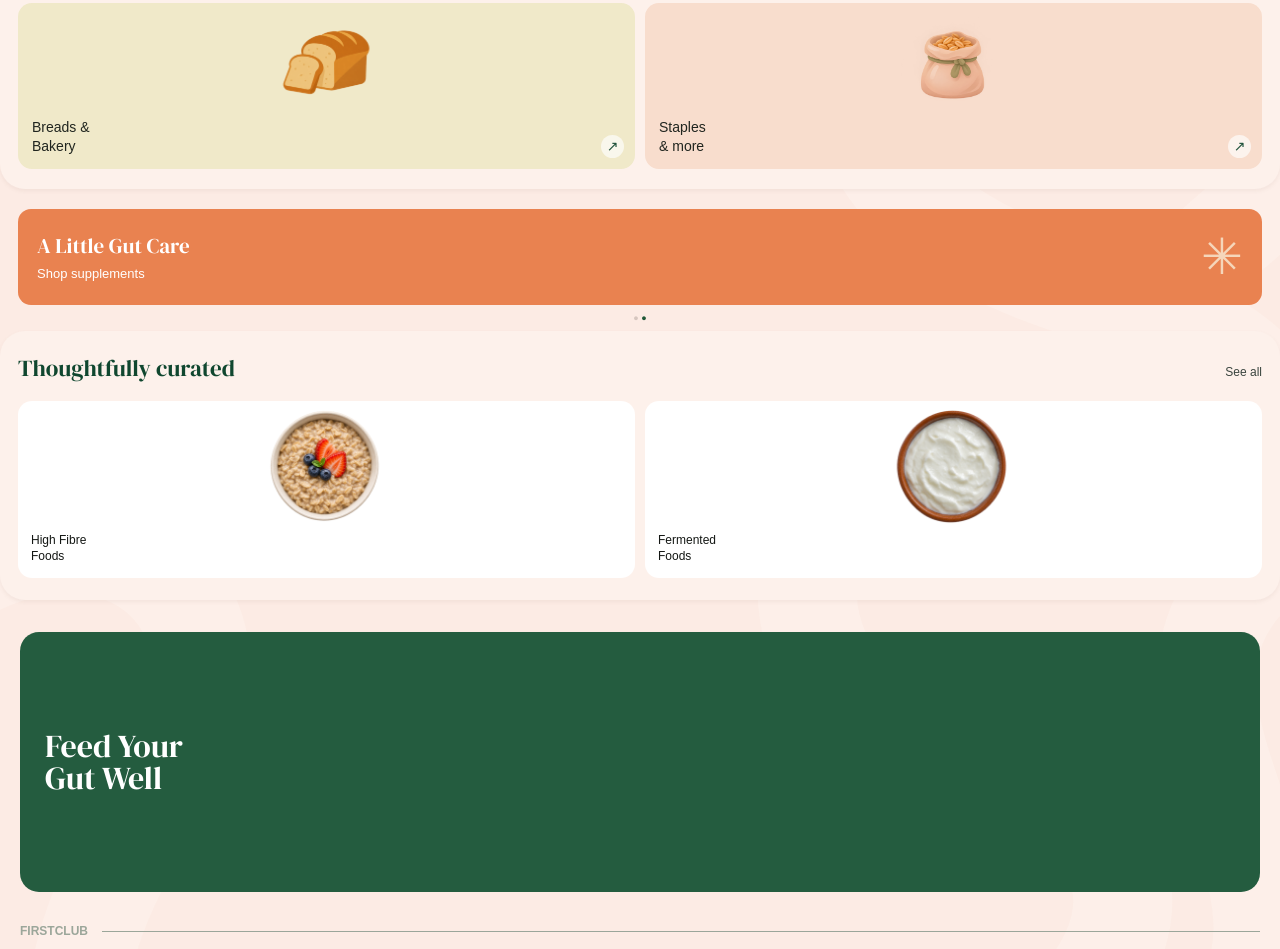
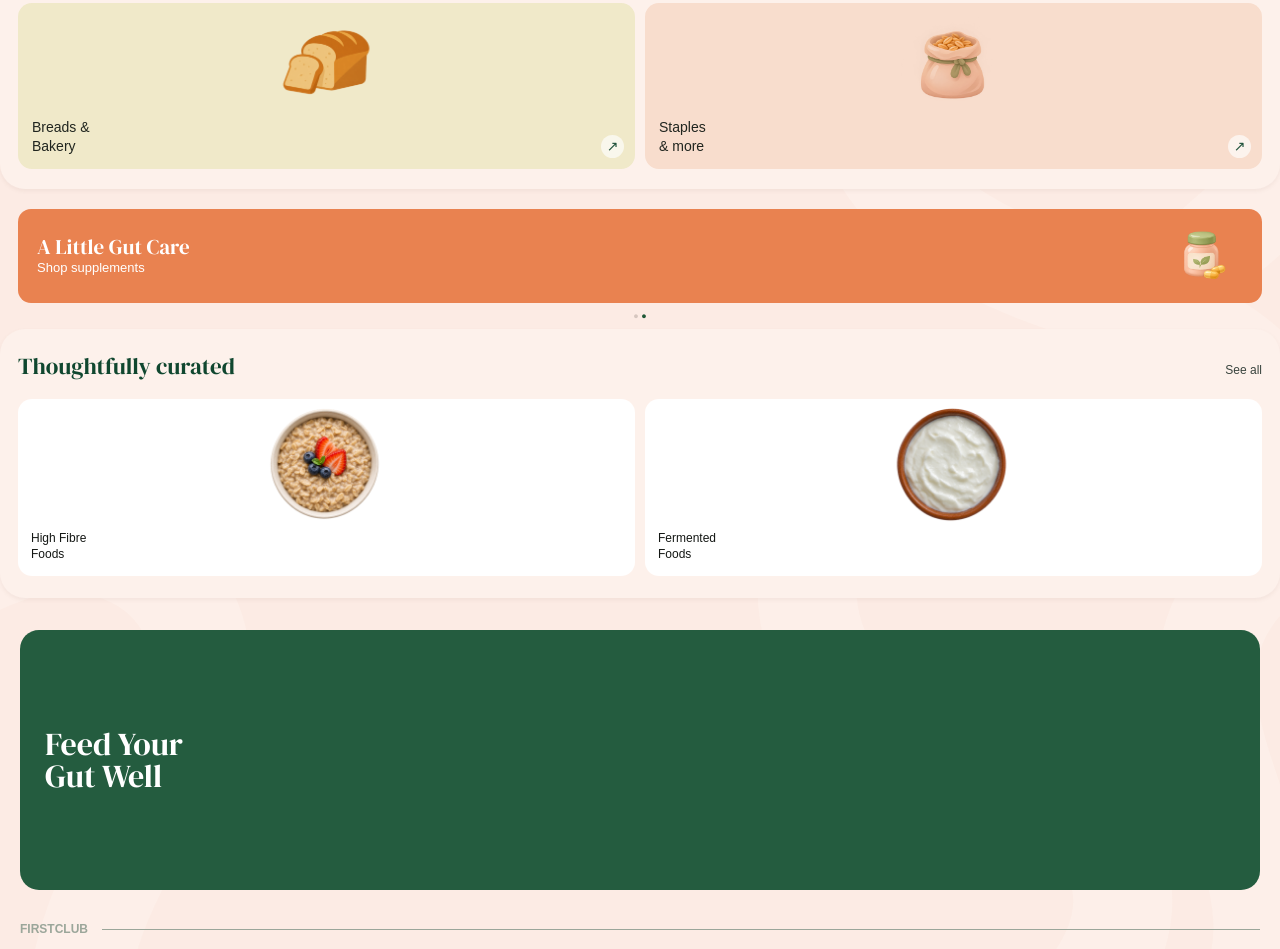
Before and after one commit to khushiigill/khushiigill.github.io, a plain HTML site: page design/firstclub-assignment/index.html in a window 1280 px wide. Shown: the part 830-1779 px from the top of the page. Drawn offline with Linux system fonts and the light colour scheme.

Commit message:
Restore supplement banner illustration

```diff
--- a/design/firstclub-assignment/index.html
+++ b/design/firstclub-assignment/index.html
@@ -1,9 +1,9 @@
-<!doctype html><html lang="en"><head><meta charset="utf-8"><meta name="viewport" content="width=device-width,initial-scale=1,viewport-fit=cover"><meta name="theme-color" content="#fcebe4"><title>FirstClub | Gut Health Store</title><link rel="stylesheet" href="style.css?v=20261127-3"></head><body>
+<!doctype html><html lang="en"><head><meta charset="utf-8"><meta name="viewport" content="width=device-width,initial-scale=1,viewport-fit=cover"><meta name="theme-color" content="#fcebe4"><title>FirstClub | Gut Health Store</title><link rel="stylesheet" href="style.css?v=20261127-4"></head><body>
 <main class="app"><header><div class="search"><span class="search-icon">⌕</span><input type="search" id="search" placeholder="Search Products" aria-label="Search Products"><button id="filter" aria-label="Filters">☷</button></div></header>
 <section class="hero"><div class="hero-copy"><h1>“70% of your immunity lives in your gut.”</h1><a href="#gut-well">Know more</a></div><img src="assets/gut-care-hero-v2.png" alt="Illustration of a happy gut"></section>
 <div class="body-panel"><section class="section picks"><div class="section-head"><h2>Our Top Picks</h2><button class="see-all">See all</button></div><div class="cards"><article class="product"><div class="product-img cookie"><img src="assets/chocolate-chip-cookies.jpg" alt="Suchali’s chocolate chip cookies"></div><small>200g</small><p>Suchali’s Artisan Cookies</p></article><article class="product"><div class="product-img chips"><img src="assets/black-pepper-chips.jpg" alt="Bowl of black pepper potato chips"></div><small>200g</small><p>Origins Black Pepper Chips</p></article></div></section>
 <section class="section categories" id="categories"><div class="section-head"><h2>Categories</h2><button class="see-all">See all</button></div><div class="grid"><button class="category green" data-category="Fruits & Vegetables"><div class="category-illustration"><img src="assets/category-fruits-vegetables.png" alt=""></div><span>Fruits &amp;<br>Vegetables</span><span class="category-arrow" aria-hidden="true">↗</span></button><button class="category lavender" data-category="Dairy & Alternatives"><div class="category-illustration"><img src="assets/category-dairy-compact.png" alt=""></div><span>Dairy &amp;<br>Alternatives</span><span class="category-arrow" aria-hidden="true">↗</span></button><button class="category yellow" data-category="Breads & Bakery"><div class="category-illustration"><img src="assets/bread-category.png" alt=""></div><span>Breads &amp;<br>Bakery</span><span class="category-arrow" aria-hidden="true">↗</span></button><button class="category peach" data-category="Staples & more"><div class="category-illustration"><img src="assets/category-grains-sack.png" alt=""></div><span>Staples<br>&amp; more</span><span class="category-arrow" aria-hidden="true">↗</span></button></div></section></div>
-<section class="supplement"><div><h2>A Little Gut Care</h2><p>Shop supplements</p></div><span aria-hidden="true">✳</span></section><div class="dots">● <b>●</b></div>
+<section class="supplement"><div><h2>A Little Gut Care</h2><p>Shop supplements</p></div><img src="assets/supplement-jar.png" alt=""></section><div class="dots">● <b>●</b></div>
 <section class="section curated" id="collections"><div class="section-head"><h2>Thoughtfully curated</h2><button class="see-all">See all</button></div><div class="cards"><article class="curated-card"><img src="assets/cooked-oats-berries.png" alt="Bowl of oats"><p>High Fibre<br>Foods</p></article><article class="curated-card"><img src="assets/curd-bowl-top.png" alt="Bowl of curd"><p>Fermented<br>Foods</p></article></div></section>
 <section class="last" id="gut-well"><div class="food-banner"><h2>Feed Your<br>Gut Well</h2></div><div class="footer-title"><b>FIRSTCLUB</b><span></span></div><h2>Your gut does more<br>than digest food</h2><p>Explore our thoughtfully<br>curated picks for your gut.</p></section></main>
 <nav class="bottom" aria-label="Main navigation"><button id="home" aria-label="Saved">▮</button><button class="heart" id="heart" aria-label="Explore gut concerns">♥</button><button id="bag" aria-label="Shopping bag">▣</button></nav>
--- a/design/firstclub-assignment/style.css
+++ b/design/firstclub-assignment/style.css
@@ -28,3 +28,4 @@ body{background-color:#fcebe4;background-image:url('assets/background-squiggle.s
 .category>span:not(.category-arrow){padding-right:25px}
 
 .app,.body-panel,.section,.cards,.grid,.product,.curated-card,.category{min-width:0;max-width:100%}
+.supplement h2{margin:0 0 2px;line-height:1.05}.supplement p{line-height:1.2}.supplement img{width:110px;height:88px;object-fit:contain;flex:none;margin:-16px -14px -16px 4px}
```
Also changed, not shown: design/firstclub-assignment/assets/supplement-jar.png (added).
